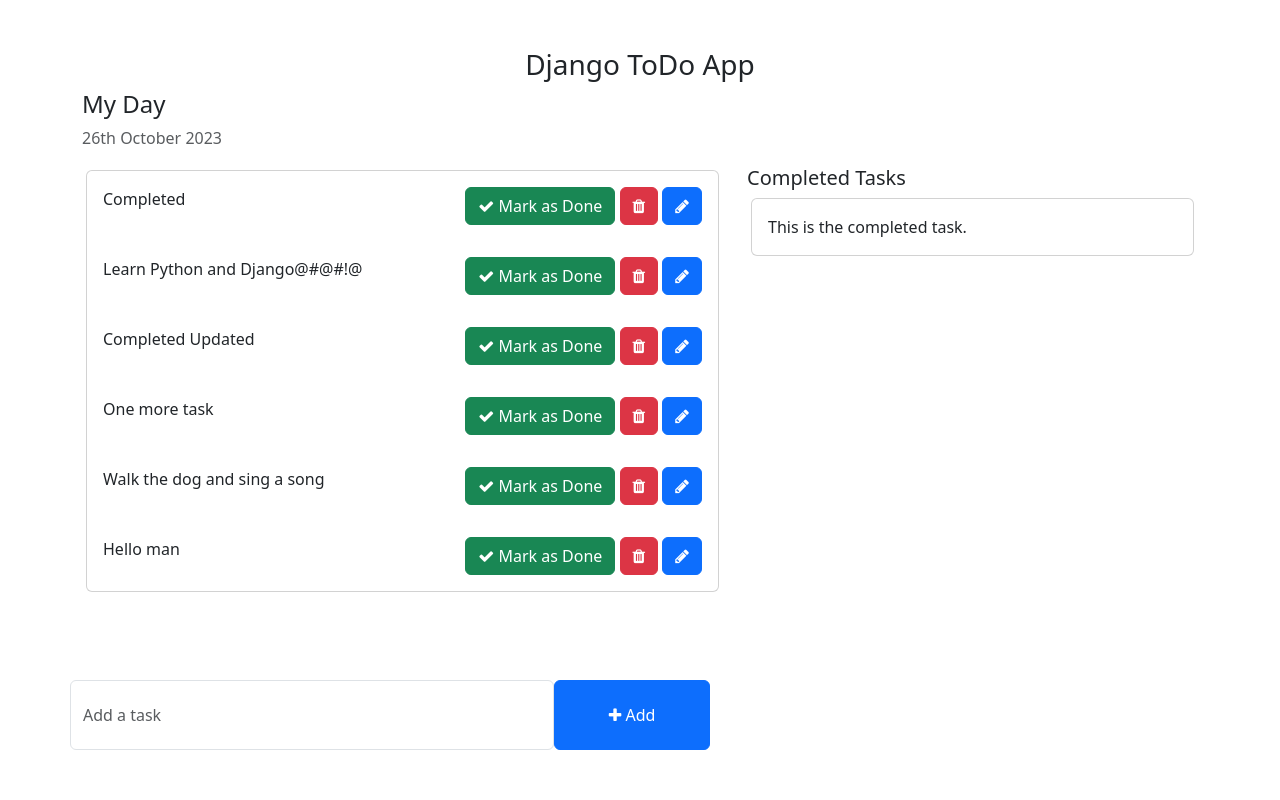
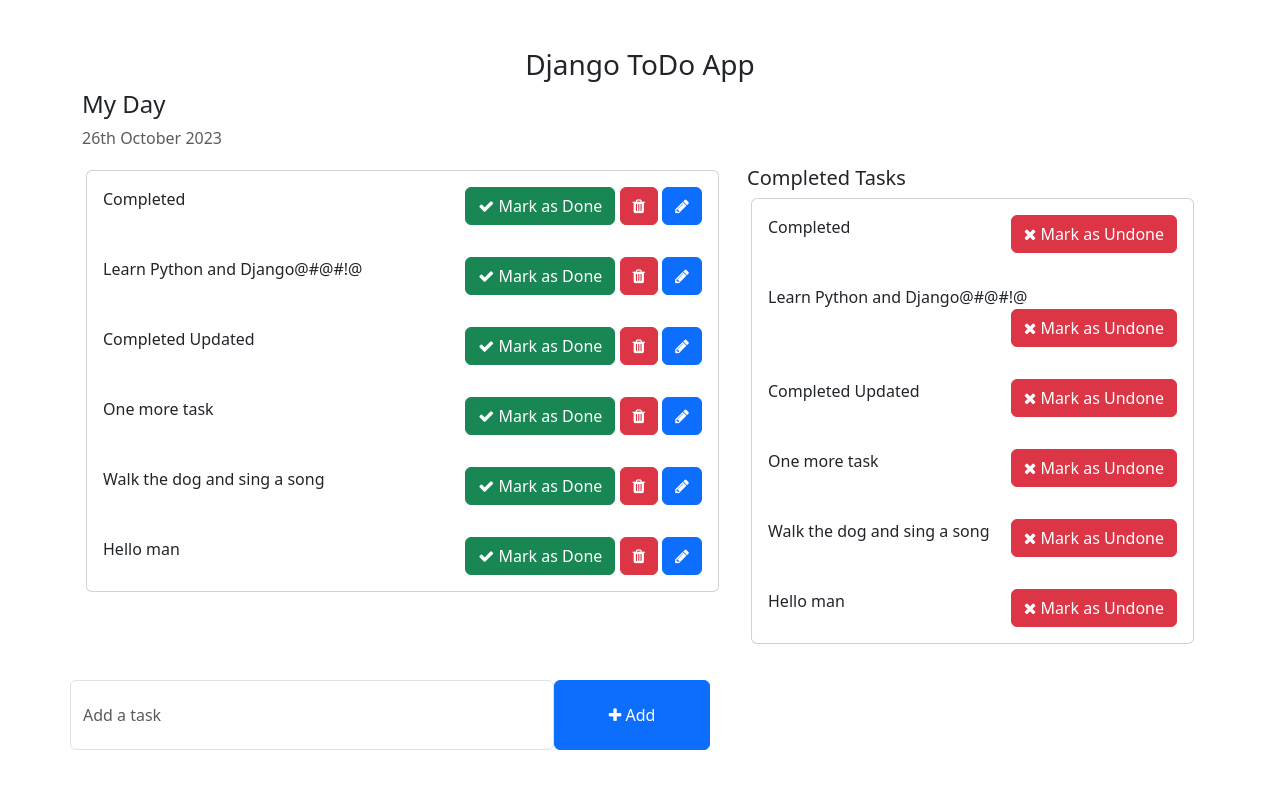
Before and after one commit to ERoydev/Django-Todo, a Django app: template templates/home.html in a window 1280 px wide. Run offline with Django 4.2, Linux system fonts and the light colour scheme; the template is opened without the code that fills it: values that come from a table or form of the project are taken from there, others are empty; data comes from the database, SQL or seed files in the repository; both versions use the stored data as it was after the commit.

Commit message:
final commit

```diff
--- a/templates/home.html
+++ b/templates/home.html
@@ -43,11 +43,17 @@
             <div class="card-body">
               {{ task.description }}
               <span style="position: relative; float: right">
-                <a class="btn btn-success"
+                <a
+                  href="{% url 'mark_as_done' task.pk %}"
+                  class="btn btn-success"
                   ><i class="fa fa-check"></i> Mark as Done</a
                 >
-                <a class="btn btn-danger"><i class="fa fa-trash"></i></a>
-                <a class="btn btn-primary"><i class="fa fa-pencil"></i></a>
+                <a href="{% url 'delete_task' task.pk %}" class="btn btn-danger"
+                  ><i class="fa fa-trash"></i
+                ></a>
+                <a href="{% url 'edit_task' task.pk %}" class="btn btn-primary"
+                  ><i class="fa fa-pencil"></i
+                ></a>
               </span>
             </div>
             {% endfor %}
@@ -56,8 +62,20 @@
         <div class="col-md-5 col-lg-5">
           <h5>Completed Tasks</h5>
           <!-- List of all the tasks that have completed -->
+
           <div class="card m-1">
-            <div class="card-body">This is the completed task.</div>
+            {% for task in completed %}
+            <div class="card-body">
+              {{ task.description }}
+              <span style="position: relative; float: right">
+                <a
+                  href="{% url 'mark_as_undone' task.pk %}"
+                  class="btn btn-danger"
+                  ><i class="fa fa-times"></i> Mark as Undone</a
+                >
+              </span>
+            </div>
+            {% endfor %}
           </div>
         </div>
       </div>
--- a/todo_main/views.py
+++ b/todo_main/views.py
@@ -7,8 +7,10 @@
 
   tasks_objects = Task.objects.filter(is_completed=False).order_by('updated_at')
 
+  completed_tasks = Task.objects.filter(is_completed=True)
   context = {
-    'tasks': tasks_objects
+    'tasks': tasks_objects,
+    'completed': completed_tasks
   }
 
   return render(request, 'home.html', context)
--- a/todos/urls.py
+++ b/todos/urls.py
@@ -2,5 +2,18 @@
 from . import views
 
 urlpatterns = [
-  path('addTask/', views.addTask, name='addTask')
+  # Add task
+  path('addTask/', views.addTask, name='addTask'),
+
+  # Mark as Done
+  path('mark_as_done/<int:pk>/', views.mark_as_done, name='mark_as_done'),
+
+  # Mark as Undone
+  path('mark_as_undone/<int:pk>/', views.mark_as_undone, name='mark_as_undone'),
+
+  # Edit Feature
+  path('edit_task/<int:pk>/', views.edit_task, name='edit_task'),
+
+  # Delete task
+  path('delete_task/<int:pk>/', views.delete_task, name='delete_task')
 ]
```
Also changed, not shown: templates/edit_task.html (added, +52 -0 lines), todos/views.py (+43 -1 lines), db.sqlite3.
